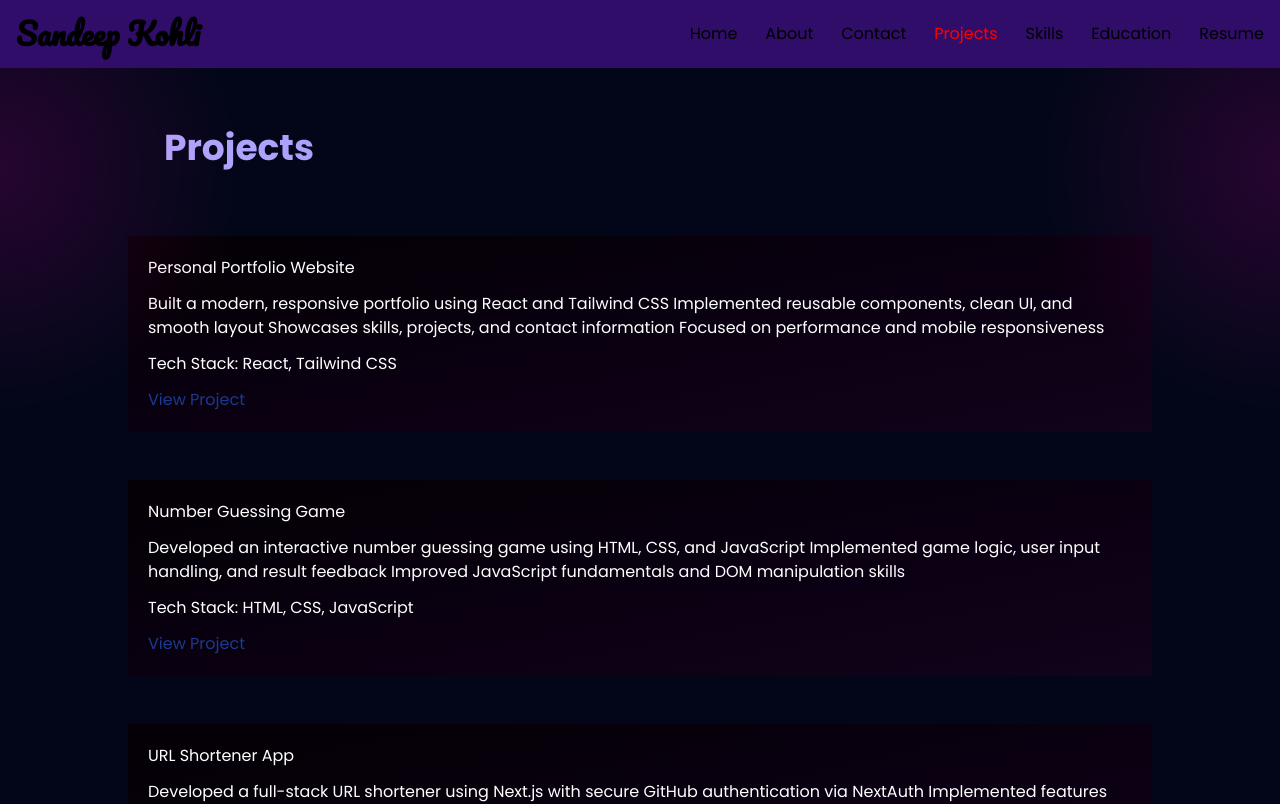
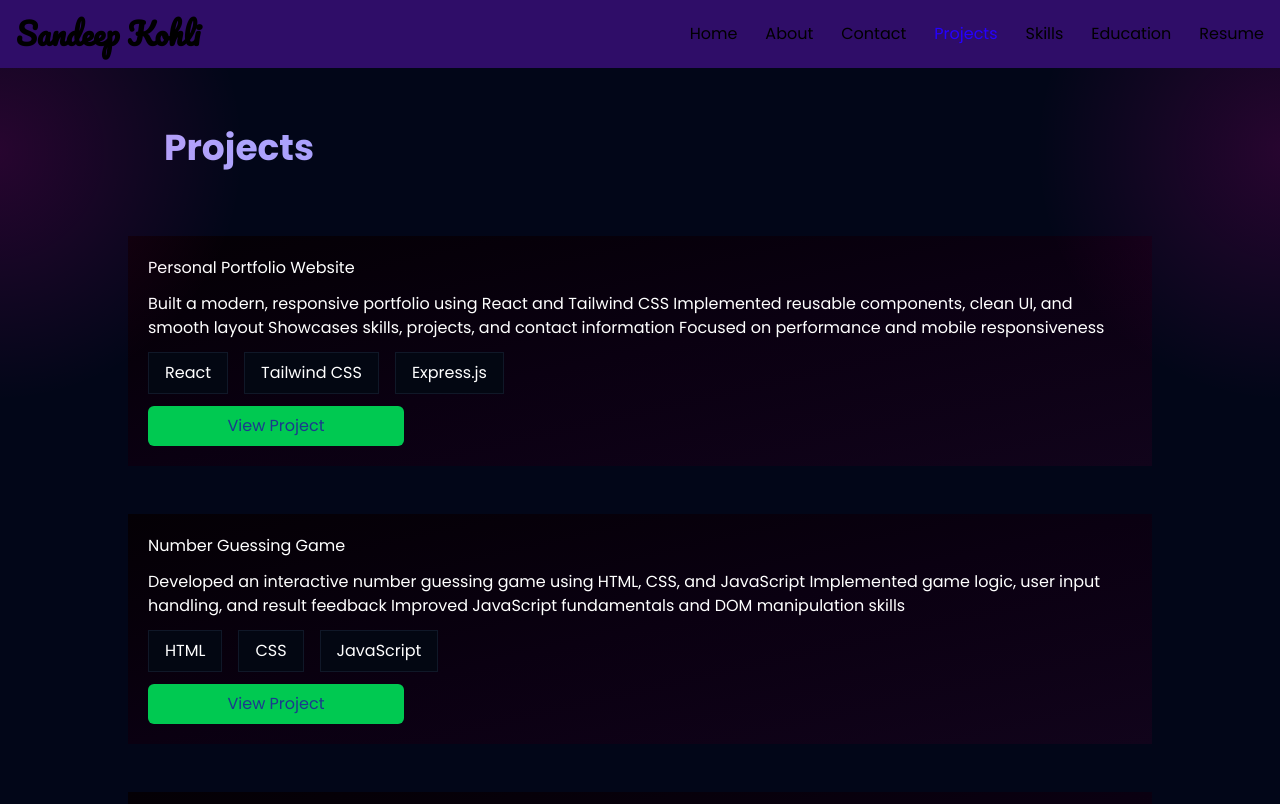
Before and after one commit to skpahadi-devfolio/sandeepkohlisk-Portfolio-website, a React (Vite) app in the folder frontend/: page /projects in a window 1280 px wide. Shown: the top 804 px of the page. Built offline with nearby package versions, Linux system fonts and the light colour scheme; a web font is replaced by a local one.

Commit message:
change project section tech skill in card form

```diff
--- a/frontend/index.html
+++ b/frontend/index.html
@@ -4,7 +4,7 @@
     <meta charset="UTF-8" />
     <link rel="shortcut icon" href="src/assets/sk.png" type="image/x-icon">
     <meta name="viewport" content="width=device-width, initial-scale=1.0" />
-    <title>frontend</title>
+    <title>SK-Portfolio</title>
   </head>
   <body>
     <div id="root"></div>
--- a/frontend/src/Pages/Contact.jsx
+++ b/frontend/src/Pages/Contact.jsx
@@ -16,7 +16,12 @@ const Contact = () => {
 
   //handleclick function
   const handleClick = async(e) => {
-    e.preventDefault()
+    e.preventDefault();
+
+    if(!name || !email || !message){
+      toast.error("All Fields are Required");
+      return;
+    }
     try {
       const result = await contactMessage(form)
       if(!result.success){
--- a/frontend/src/Pages/Education.jsx
+++ b/frontend/src/Pages/Education.jsx
@@ -30,7 +30,6 @@ const Education = () => {
       <p>Higher Secondary Education (12th)</p>
      <p>Sahil Public School</p>
      <p>CBSE Board | 2022 | 60%</p>
-     <p>Completed higher secondary education with a focus on academic fundamentals and technical learning while developing interest in computers and web technologies.</p>
      </section>
      </Faderight>
 
@@ -41,7 +40,6 @@ const Education = () => {
       <p>Secondary Education (10th)</p>
      <p>Sahil Public School</p>
      <p>CBSE Board | 2020 | 48%</p>
-     <p>Completed secondary education and built the foundation for further studies and technical growth.</p>
      </section>
      </Fadeleft>
     </div>
--- a/frontend/src/Pages/Projects.jsx
+++ b/frontend/src/Pages/Projects.jsx
@@ -9,31 +9,31 @@ const Projects = () => {
     {
             title: "Personal Portfolio Website",
             desc: "Built a modern, responsive portfolio using React and Tailwind CSS Implemented reusable components, clean UI, and smooth layout Showcases skills, projects, and contact information Focused on performance and mobile responsiveness",
-            end: "Tech Stack: React, Tailwind CSS",
-            Link: "https://sandeepkohli-fullstack-portfolio-web.netlify.app/"
+            end: ["React", "Tailwind CSS", "Express.js"],
+            Link: "https://sandeepkohlisk-portfolio-website.netlify.app/"
         },
         {
             title: "Number Guessing Game",
             desc: "Developed an interactive number guessing game using HTML, CSS, and JavaScript Implemented game logic, user input handling, and result feedback Improved JavaScript fundamentals and DOM manipulation skills",
-            end: "Tech Stack: HTML, CSS, JavaScript",
+            end: ["HTML", "CSS", "JavaScript"],
             Link: "https://skpahadi-devfolio.github.io/number_guessing_first_game/"
         },
         {
             title: "URL Shortener App",
             desc: "Developed a full-stack URL shortener using Next.js with secure GitHub authentication via NextAuth Implemented features like generating short URLs, redirect handling, and user-specific link management Improved understanding of authentication, API routes, and modern full-stack development",
-            end: "Tech Stack: Next.js, NextAuth, GitHub OAuth",
+            end: ["Next.js", "NextAuth", "GitHub OAuth"],
             Link: "https://bitlinks-five-ebon.vercel.app/"
         },
         {
             title: "KJ&SK Pahadi Rasoi Website",
             desc: "Designed and developed a responsive restaurant website using HTML, CSS, and JavaScript Created an interactive UI with features like menu display, image gallery, and booking section Built using AI-assisted prompt engineering to enhance design and development speed",
-            end: "Tech Stack: HTML, CSS, JavaScript",
+            end: ["HTML", "CSS", "JavaScript"],
             Link: "https://skpahadi-devfolio.github.io/KJ-SK-Pahadi-Rasoi/"
         },
         {
             title: "Note Manager App",
             desc: "Built a full-stack note management application using the MERN stack Implemented JWT-based authentication for secure user access Developed CRUD functionality for creating, updating, and deleting notes Strengthened backend API development and database handling skills",
-            end: "Tech Stack: MongoDB, Express.js, React.js, Node.js, JWT",
+            end: ["MongoDB", "Express.js", "React.js", "Node.js", "JWT"],
             Link: "https://mynotemanager-skweb.netlify.app/"
         }
   ])
@@ -51,8 +51,14 @@ const Projects = () => {
             <div key={index}className='my-12 p-5 w-full max-w-5xl mx-auto flex flex-col gap-3 text-white bg-gradient-to-br from-[#040005] via-[#0a0011] to-[#11041b] text-xs md:text-base'>
             <p>{item.title}</p>
             <p>{item.desc}</p>
-            <p>{item.end}</p>
-            <p className='text-blue-900'><a href={item.Link} target='_blank'>View Project</a></p>
+            <div className='flex gap-4'>
+             {item.end.map((tech, index) => {
+              return (
+                 <p key={index} className='bg-gray-950  px-4 py-2 border border-gray-900'>{tech}</p>
+              )
+             })}
+            </div>
+            <p className='text-blue-900 bg-green-500 w-[35vw] max-w-3xs text-center p-2 rounded-md'><a href={item.Link} target='_blank'>View Project</a></p>
           </div>
           </ScaleIn>
         )
--- a/frontend/src/index.css
+++ b/frontend/src/index.css
@@ -9,5 +9,5 @@ body{
      font-family: "Pacifico", sans-serif;
 }
 .red{
-    color: red;
+    color: rgb(38, 0, 255);
 }
```
